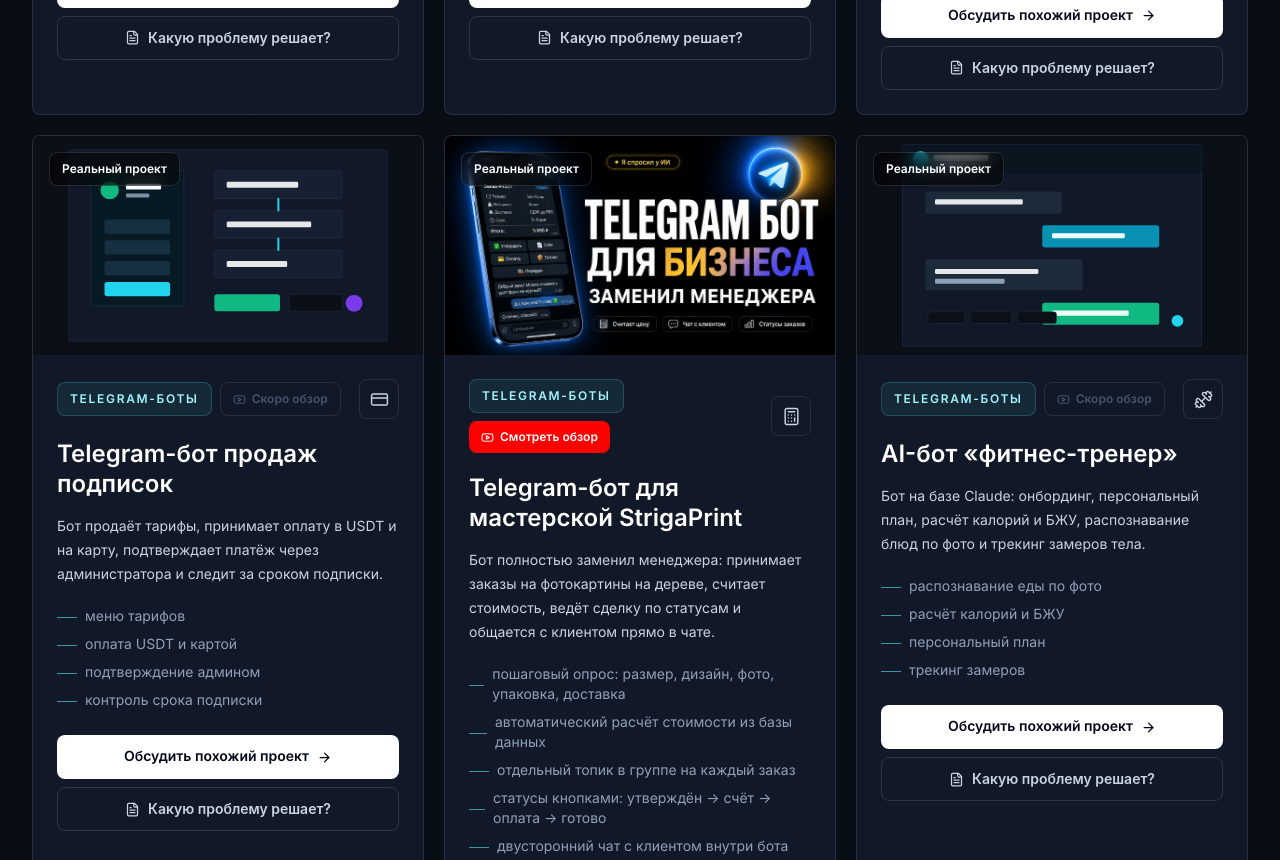
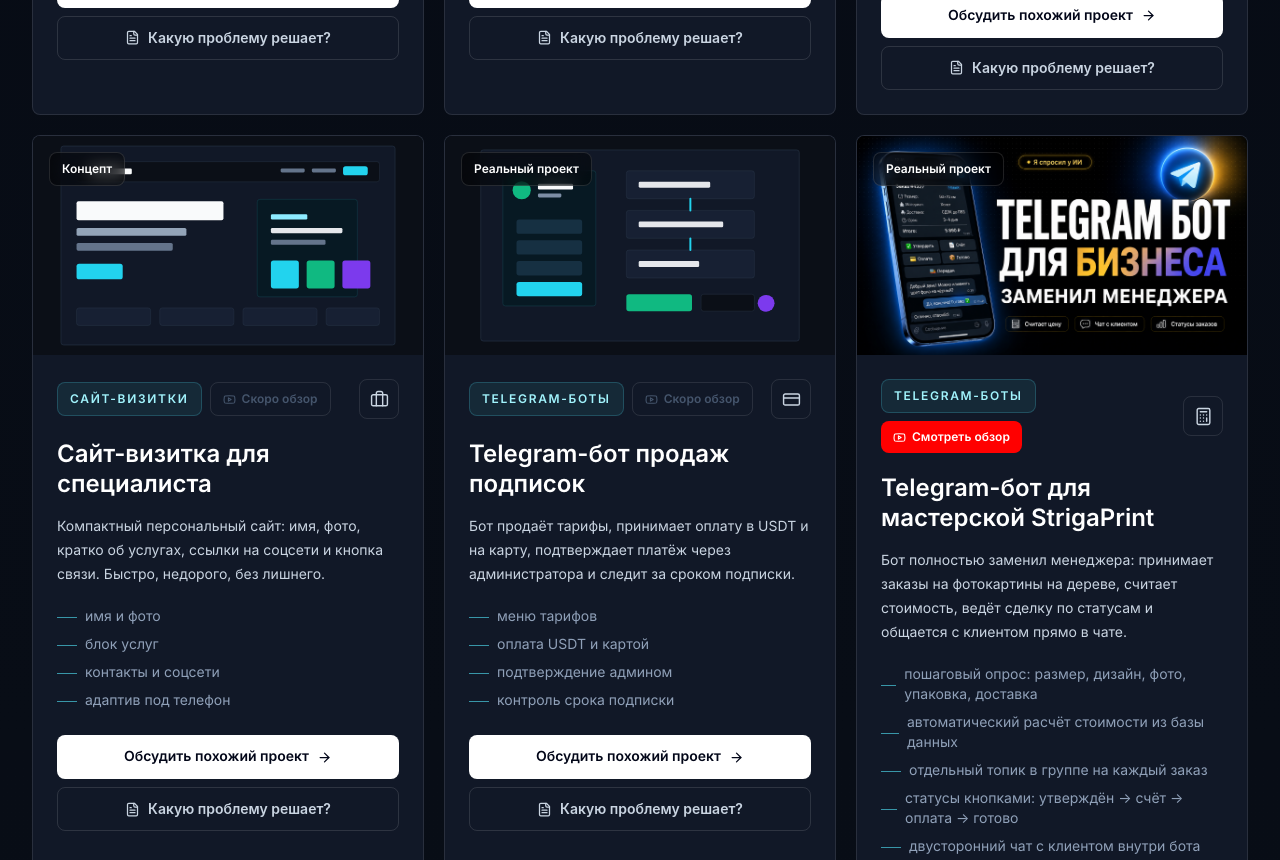
Before and after one commit to yasprosil-ai/portfolio-site, a Next.js app: page /projects in a window 1280 px wide. Shown: the part 1940-2800 px from the top of the page. Built offline with nearby package versions, Linux system fonts and the light colour scheme.

Commit message:
feat: add Сайт-визитки category and business card site project
Co-Authored-By: Claude Sonnet 4.6 <noreply@anthropic.com>

```diff
--- a/data/projects.js
+++ b/data/projects.js
@@ -1,4 +1,5 @@
 import {
+  Briefcase,
   Calculator,
   CreditCard,
   Dumbbell,
@@ -14,7 +15,7 @@ import {
   WandSparkles,
 } from "lucide-react";
 
-export const projectCategories = ["Сайты", "Лендинги", "Telegram-боты", "Мини-аппы", "MVP"];
+export const projectCategories = ["Сайты", "Лендинги", "Сайт-визитки", "Telegram-боты", "Мини-аппы", "MVP"];
 
 export const projects = [
   {
@@ -270,6 +271,46 @@ export const projects = [
           "Консультации заполняются без ручной переписки с каждым",
           "Профессиональный вид страницы повышает чек и доверие к эксперту",
           "Обсудить задачу — пиши, сделаем под твою тему",
+        ],
+      },
+    ],
+  },
+  {
+    slug: "specialist-business-card",
+    title: "Сайт-визитка для специалиста",
+    category: "Сайт-визитки",
+    status: "Концепт",
+    description:
+      "Компактный персональный сайт: имя, фото, кратко об услугах, ссылки на соцсети и кнопка связи. Быстро, недорого, без лишнего.",
+    features: ["имя и фото", "блок услуг", "контакты и соцсети", "адаптив под телефон"],
+    image: "/visuals/portfolio.svg",
+    primaryLabel: "Обсудить похожий проект",
+    secondaryHref: "/#contact",
+    icon: Briefcase,
+    details: [
+      {
+        heading: "Кому это нужно",
+        items: [
+          "Фрилансер, мастер или частный специалист — нет сайта, только соцсети",
+          "Хочется дать ссылку клиенту которая выглядит профессионально, а не просто Instagram",
+          "Нужно быстро и недорого — без многостраничного сайта, без лишних функций",
+        ],
+      },
+      {
+        heading: "Что входит",
+        items: [
+          "Имя, фото и короткое описание — кто ты и чем занимаешься",
+          "Блок с услугами или направлениями работы",
+          "Контакты, соцсети, кнопка «Написать» — один клик до связи",
+          "Адаптив под телефон, тёмная или светлая тема под твой стиль",
+        ],
+      },
+      {
+        heading: "Что получаешь в итоге",
+        items: [
+          "Личная ссылка которую не стыдно дать клиенту или поставить в шапку соцсетей",
+          "Сайт работает как цифровая визитка — клиент за минуту понимает кто ты и как связаться",
+          "Готово за несколько дней — пиши, обсудим твой вариант",
         ],
       },
     ],
```
